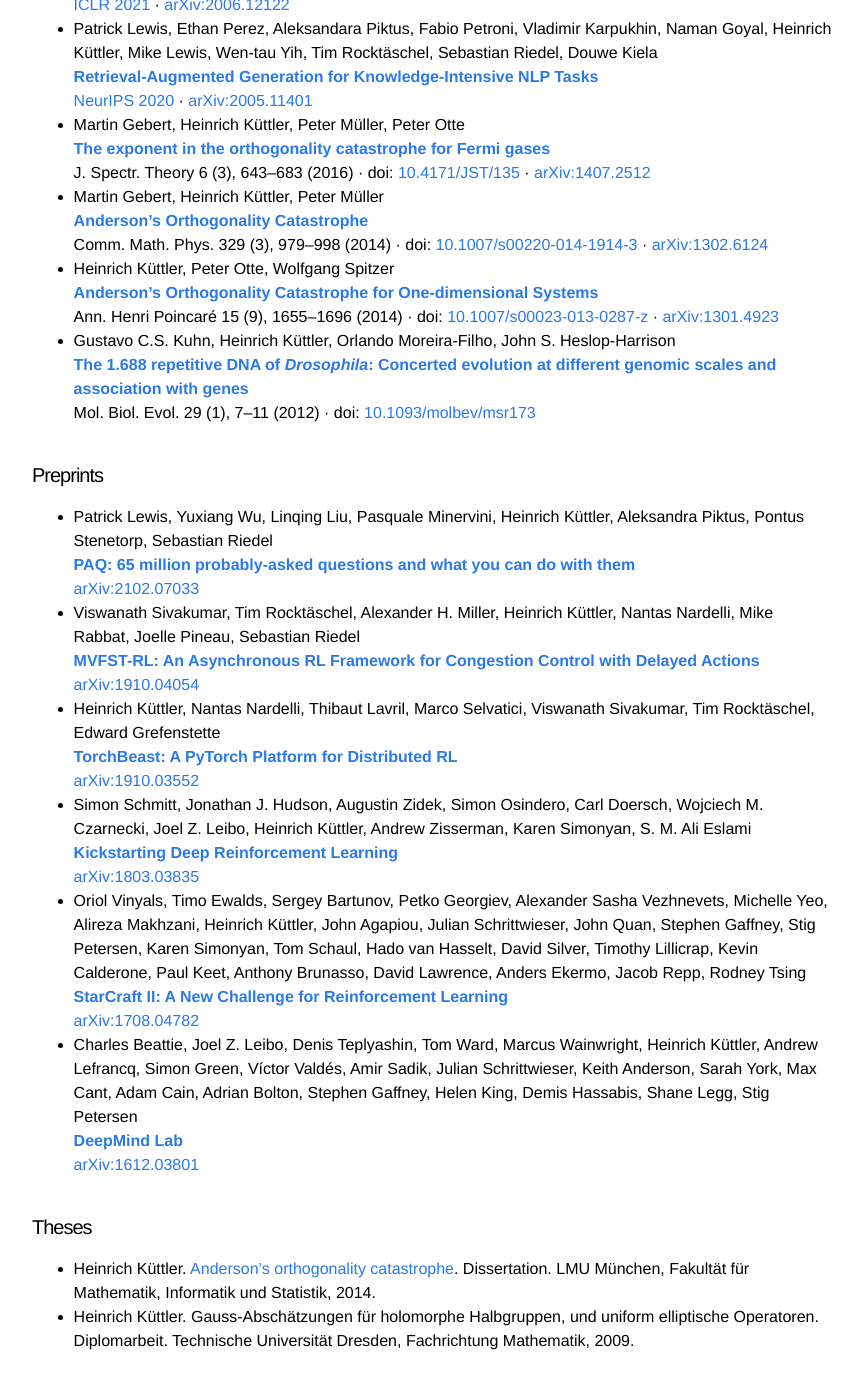
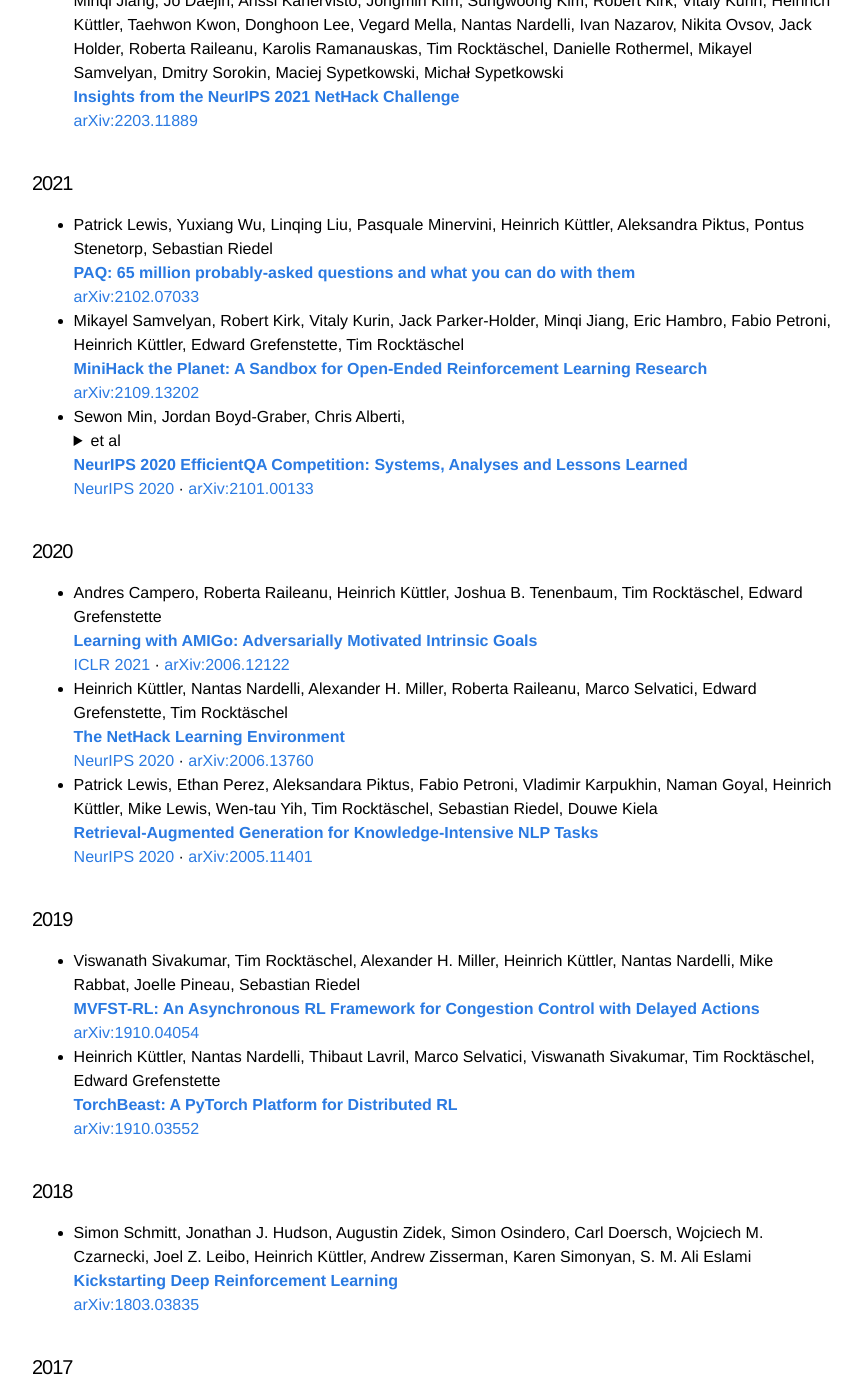
Before and after one commit to heiner/heiner.github.com, a Jekyll site: the page built from publications.md, in a window 1280 px wide and 1400 px high, scrolled down 633 px. Shown: the whole window, without its empty margins (208-1070 px from the left). Built offline with Jekyll 4.4.1, drawn with Linux system fonts in a browser that asks for light colours; some of the changed text lies outside the part shown.

Commit message:
Sorting publications, adding newest ones.

```diff
--- a/publications.md
+++ b/publications.md
@@ -9,11 +9,87 @@
   <a href="https://scholar.google.co.uk/citations?user=dE-JkuIAAAAJ" target="_blank">Google Scholar</a>
 </div>
 
-* Sewon Min, Jordan Boyd-Graber, Chris Alberti, Danqi Chen, Eunsol Choi, Michael Collins, Kelvin Guu, Hannaneh Hajishirzi, Kenton Lee, Jennimaria Palomaki, Colin Raffel, Adam Roberts, Tom Kwiatkowski, Patrick Lewis, Yuxiang Wu, Heinrich Küttler, Linqing Liu, Pasquale Minervini, Pontus Stenetorp, Sebastian Riedel, Sohee Yang, Minjoon Seo, Gautier Izacard, Fabio Petroni, Lucas Hosseini, Nicola De Cao, Edouard Grave, Ikuya Yamada, Sonse Shimaoka, Masatoshi Suzuki, Shumpei Miyawaki, Shun Sato, Ryo Takahashi, Jun Suzuki, Martin Fajcik, Martin Docekal, Karel Ondrej, Pavel Smrz, Hao Cheng, Yelong Shen, Xiaodong Liu, Pengcheng He, Weizhu Chen, Jianfeng Gao, Barlas Oguz, Xilun Chen, Vladimir Karpukhin, Stan Peshterliev, Dmytro Okhonko, Michael Schlichtkrull, Sonal Gupta, Yashar Mehdad, Wen-tau Yih
+#### 2023
 
-    [**NeurIPS 2020 EfficientQA Competition: Systems, Analyses and Lessons Learned**](https://arxiv.org/abs/2101.00133)
+* Inflection AI, Inc.
 
-    [NeurIPS 2020](https://efficientqa.github.io/) &middot; [arXiv:2101.00133](https://arxiv.org/abs/2101.00133)
+  [**Inflection-1**](https://inflection.ai/assets/Inflection-1.pdf)
+
+#### 2022
+
+* Eric Hambro, Roberta Raileanu, Danielle Rothermel, Vegard Mella, Tim Rocktäschel, Heinrich Küttler, Naila Murray
+
+  [**Dungeons and Data: A Large-Scale NetHack
+  Dataset**](https://proceedings.neurips.cc/paper_files/paper/2022/file/9d9258fd703057246cb341e615426e2d-Paper-Datasets_and_Benchmarks.pdf)
+
+  [arXiv:2211.00539](https://arxiv.org/abs/2211.00539)
+
+* Minqi Jiang, Michael Dennis, Jack Parker-Holder, Andrei Lupu,
+  Heinrich Küttler, Edward Grefenstette, Tim Rocktäschel, Jakob
+  Foerster
+
+  [**Grounding Aleatoric Uncertainty for Unsupervised Environment Design**](https://proceedings.neurips.cc/paper_files/paper/2022/file/d3e2d61af1e9612ddecd099144e50404-Paper-Conference.pdf)
+
+  [arXiv:2207.05219](https://arxiv.org/abs/2207.05219)
+
+* Eric Hambro, Sharada Mohanty, Dmitrii Babaev, Minwoo Byeon, Dipam
+  Chakraborty, Edward Grefenstette, Minqi Jiang, Jo Daejin, Anssi
+  Kanervisto, Jongmin Kim, Sungwoong Kim, Robert Kirk, Vitaly Kurin,
+  Heinrich Küttler, Taehwon Kwon, Donghoon Lee, Vegard Mella, Nantas
+  Nardelli, Ivan Nazarov, Nikita Ovsov, Jack Holder, Roberta Raileanu,
+  Karolis Ramanauskas, Tim Rocktäschel, Danielle Rothermel, Mikayel
+  Samvelyan, Dmitry Sorokin, Maciej Sypetkowski, Michał Sypetkowski
+
+  [**Insights from the NeurIPS 2021 NetHack Challenge**](https://proceedings.mlr.press/v176/hambro22a.html)
+
+  [arXiv:2203.11889](https://arxiv.org/abs/2203.11889)
+
+#### 2021
+
+* Patrick Lewis, Yuxiang Wu, Linqing Liu, Pasquale Minervini, Heinrich Küttler, Aleksandra Piktus, Pontus Stenetorp, Sebastian Riedel
+
+   [**PAQ: 65 million probably-asked questions and what you can do with them**](https://arxiv.org/abs/2102.07033)
+
+   [arXiv:2102.07033](https://arxiv.org/abs/2102.07033)
+
+* Mikayel Samvelyan, Robert Kirk, Vitaly Kurin, Jack Parker-Holder,
+  Minqi Jiang, Eric Hambro, Fabio Petroni, Heinrich Küttler, Edward
+  Grefenstette, Tim Rocktäschel
+
+   [**MiniHack the Planet: A Sandbox for Open-Ended Reinforcement Learning Research**](https://arxiv.org/abs/2109.13202)
+
+  [arXiv:2109.13202](https://arxiv.org/abs/2109.13202)
+
+
+* Sewon Min, Jordan Boyd-Graber, Chris Alberti,
+
+  <details>
+  <summary>et al</summary>
+  Danqi Chen, Eunsol Choi, Michael
+  Collins, Kelvin Guu, Hannaneh Hajishirzi, Kenton Lee, Jennimaria
+  Palomaki, Colin Raffel, Adam Roberts, Tom Kwiatkowski, Patrick
+  Lewis, Yuxiang Wu, Heinrich Küttler, Linqing Liu, Pasquale
+  Minervini, Pontus Stenetorp, Sebastian Riedel, Sohee Yang, Minjoon
+  Seo, Gautier Izacard, Fabio Petroni, Lucas Hosseini, Nicola De Cao,
+  Edouard Grave, Ikuya Yamada, Sonse Shimaoka, Masatoshi Suzuki,
+  Shumpei Miyawaki, Shun Sato, Ryo Takahashi, Jun Suzuki, Martin
+  Fajcik, Martin Docekal, Karel Ondrej, Pavel Smrz, Hao Cheng, Yelong
+  Shen, Xiaodong Liu, Pengcheng He, Weizhu Chen, Jianfeng Gao, Barlas
+  Oguz, Xilun Chen, Vladimir Karpukhin, Stan Peshterliev, Dmytro
+  Okhonko, Michael Schlichtkrull, Sonal Gupta, Yashar Mehdad, Wen-tau
+  Yih
+  </details>
+  [**NeurIPS 2020 EfficientQA Competition: Systems, Analyses and Lessons Learned**](https://arxiv.org/abs/2101.00133)
+
+  [NeurIPS 2020](https://efficientqa.github.io/) &middot; [arXiv:2101.00133](https://arxiv.org/abs/2101.00133)
+
+#### 2020
+
+* Andres Campero, Roberta Raileanu, Heinrich Küttler, Joshua B. Tenenbaum, Tim Rocktäschel, Edward Grefenstette
+
+    [**Learning with AMIGo: Adversarially Motivated Intrinsic Goals**](https://arxiv.org/abs/2006.12122)
+
+    [ICLR 2021](https://iclr.cc/Conferences/2021/Schedule?showEvent=2781) &middot; [arXiv:2006.12122](https://arxiv.org/abs/2006.12122)
 
 * Heinrich Küttler, Nantas Nardelli, Alexander H. Miller, Roberta Raileanu, Marco Selvatici, Edward Grefenstette, Tim Rocktäschel
 
@@ -21,47 +97,13 @@
 
     [NeurIPS 2020](http://proceedings.neurips.cc/paper/2020/file/569ff987c643b4bedf504efda8f786c2-Paper.pdf) &middot; [arXiv:2006.13760](https://arxiv.org/abs/2006.13760)
 
-* Andres Campero, Roberta Raileanu, Heinrich Küttler, Joshua B. Tenenbaum, Tim Rocktäschel, Edward Grefenstette
-
-    [**Learning with AMIGo: Adversarially Motivated Intrinsic Goals**](https://arxiv.org/abs/2006.12122)
-
-    [ICLR 2021](https://iclr.cc/Conferences/2021/Schedule?showEvent=2781) &middot; [arXiv:2006.12122](https://arxiv.org/abs/2006.12122)
-
 * Patrick Lewis, Ethan Perez, Aleksandara Piktus, Fabio Petroni, Vladimir Karpukhin, Naman Goyal, Heinrich Küttler, Mike Lewis, Wen-tau Yih, Tim Rocktäschel, Sebastian Riedel, Douwe Kiela
 
     [**Retrieval-Augmented Generation for Knowledge-Intensive NLP Tasks**](https://arxiv.org/abs/2005.11401)
 
     [NeurIPS 2020](http://proceedings.neurips.cc/paper/2020/file/6b493230205f780e1bc26945df7481e5-Paper.pdf) &middot; [arXiv:2005.11401](https://arxiv.org/abs/2005.11401)
 
-*   Martin Gebert, Heinrich Küttler, Peter Müller, Peter Otte
-
-    [**The exponent in the orthogonality catastrophe for Fermi gases**](http://www.ems-ph.org/journals/show_abstract.php?issn=1664-039X&vol=6&iss=3&rank=7)
-
-    J. Spectr. Theory 6 (3), 643--683 (2016) &middot; doi: [10.4171/JST/135](http://dx.doi.org/10.4171/JST/135)
- &middot; [arXiv:1407.2512](http://arxiv.org/abs/1407.2512)
-*   Martin Gebert, Heinrich Küttler, Peter Müller
-
-    [**Anderson's Orthogonality Catastrophe**](http://rd.springer.com/article/10.1007/s00220-014-1914-3?sa_campaign=email%2Fevent%2FarticleAuthor%2FonlineFirst)
-
-    Comm. Math. Phys. 329 (3), 979--998 (2014) &middot; doi: [10.1007/s00220-014-1914-3](http://dx.doi.org/10.1007/s00220-014-1914-3) &middot; [arXiv:1302.6124](http://arxiv.org/abs/1302.6124)
-*   Heinrich Küttler, Peter Otte, Wolfgang Spitzer
-
-    [**Anderson's Orthogonality Catastrophe for One-dimensional Systems**](http://link.springer.com/article/10.1007%2Fs00023-013-0287-z)
-
-    Ann. Henri Poincaré 15 (9), 1655--1696 (2014) &middot; doi: [10.1007/s00023-013-0287-z](http://dx.doi.org/10.1007/s00023-013-0287-z) &middot; [arXiv:1301.4923](http://arxiv.org/abs/1301.4923)
-*   Gustavo C.S. Kuhn, Heinrich Küttler, Orlando Moreira-Filho, John S. Heslop-Harrison
-
-    [**The 1.688 repetitive DNA of _Drosophila_: Concerted evolution at different genomic scales and association with genes**](http://mbe.oxfordjournals.org/content/29/1/7)
-
-    Mol. Biol. Evol. 29 (1), 7--11 (2012) &middot; doi: [10.1093/molbev/msr173](http://dx.doi.org/10.1093/molbev/msr173)
-
-#### Preprints
-
-* Patrick Lewis, Yuxiang Wu, Linqing Liu, Pasquale Minervini, Heinrich Küttler, Aleksandra Piktus, Pontus Stenetorp, Sebastian Riedel
-
-    [**PAQ: 65 million probably-asked questions and what you can do with them**](https://arxiv.org/abs/2102.07033)
-
-    [arXiv:2102.07033](https://arxiv.org/abs/2102.07033)
+#### 2019
 
 * Viswanath Sivakumar, Tim Rocktäschel, Alexander H. Miller, Heinrich Küttler, Nantas Nardelli, Mike Rabbat, Joelle Pineau, Sebastian Riedel
 
@@ -75,11 +117,15 @@
 
     [arXiv:1910.03552](https://arxiv.org/abs/1910.03552)
 
+#### 2018
+
 *   Simon Schmitt, Jonathan J. Hudson, Augustin Zidek, Simon Osindero, Carl Doersch, Wojciech M. Czarnecki, Joel Z. Leibo, Heinrich Küttler, Andrew Zisserman, Karen Simonyan, S. M. Ali Eslami
 
     [**Kickstarting Deep Reinforcement Learning**](https://arxiv.org/abs/1803.03835)
 
     [arXiv:1803.03835](https://arxiv.org/abs/1803.03835)
+
+#### 2017
 
 *   Oriol Vinyals, Timo Ewalds, Sergey Bartunov, Petko Georgiev, Alexander Sasha Vezhnevets, Michelle Yeo, Alireza Makhzani, Heinrich Küttler, John Agapiou, Julian Schrittwieser, John Quan, Stephen Gaffney, Stig Petersen, Karen Simonyan, Tom Schaul, Hado van Hasselt, David Silver, Timothy Lillicrap, Kevin Calderone, Paul Keet, Anthony Brunasso, David Lawrence, Anders Ekermo, Jacob Repp, Rodney Tsing
 
@@ -87,12 +133,44 @@
 
     [arXiv:1708.04782](https://arxiv.org/abs/1708.04782)
 
+#### 2016
+
 *   Charles Beattie, Joel Z. Leibo, Denis Teplyashin, Tom Ward, Marcus Wainwright, Heinrich Küttler, Andrew Lefrancq, Simon Green, Víctor Valdés, Amir Sadik, Julian Schrittwieser, Keith Anderson, Sarah York, Max Cant, Adam Cain, Adrian Bolton, Stephen Gaffney, Helen King, Demis Hassabis, Shane Legg, Stig Petersen
 
     [**DeepMind Lab**](https://arxiv.org/abs/1612.03801)
 
     [arXiv:1612.03801](https://arxiv.org/abs/1612.03801)
 
+*   Martin Gebert, Heinrich Küttler, Peter Müller, Peter Otte
+
+    [**The exponent in the orthogonality catastrophe for Fermi gases**](http://www.ems-ph.org/journals/show_abstract.php?issn=1664-039X&vol=6&iss=3&rank=7)
+
+    J. Spectr. Theory 6 (3), 643--683 (2016) &middot; doi: [10.4171/JST/135](http://dx.doi.org/10.4171/JST/135)
+ &middot; [arXiv:1407.2512](http://arxiv.org/abs/1407.2512)
+
+#### 2014
+
+*   Heinrich Küttler, Peter Otte, Wolfgang Spitzer
+
+    [**Anderson's Orthogonality Catastrophe for One-dimensional Systems**](http://link.springer.com/article/10.1007%2Fs00023-013-0287-z)
+
+    Ann. Henri Poincaré 15 (9), 1655--1696 (2014) &middot; doi: [10.1007/s00023-013-0287-z](http://dx.doi.org/10.1007/s00023-013-0287-z) &middot; [arXiv:1301.4923](http://arxiv.org/abs/1301.4923)
+
+*   Martin Gebert, Heinrich Küttler, Peter Müller
+
+    [**Anderson's Orthogonality Catastrophe**](http://rd.springer.com/article/10.1007/s00220-014-1914-3?sa_campaign=email%2Fevent%2FarticleAuthor%2FonlineFirst)
+
+    Comm. Math. Phys. 329 (3), 979--998 (2014) &middot; doi: [10.1007/s00220-014-1914-3](http://dx.doi.org/10.1007/s00220-014-1914-3) &middot; [arXiv:1302.6124](http://arxiv.org/abs/1302.6124)
+
+#### 2012
+
+*   Gustavo C.S. Kuhn, Heinrich Küttler, Orlando Moreira-Filho, John S. Heslop-Harrison
+
+    [**The 1.688 repetitive DNA of _Drosophila_: Concerted evolution at different genomic scales and association with genes**](http://mbe.oxfordjournals.org/content/29/1/7)
+
+    Mol. Biol. Evol. 29 (1), 7--11 (2012) &middot; doi: [10.1093/molbev/msr173](http://dx.doi.org/10.1093/molbev/msr173)
+
+
 #### Theses
 
 *   Heinrich Küttler. [Anderson's orthogonality catastrophe](http://edoc.ub.uni-muenchen.de/17442/). Dissertation. LMU München, Fakultät für Mathematik, Informatik und Statistik, 2014.
```
